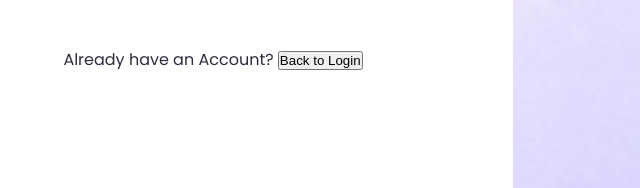
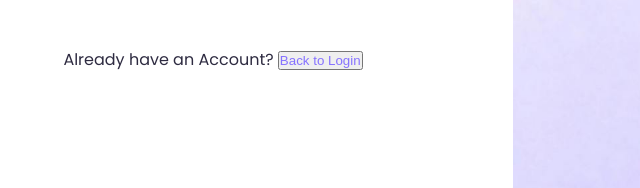
Before and after one commit to BSchoenth245/CSC3100_FinalProject, a plain HTML site: page index.html in a window 1280 px wide. Both pictures are taken after a click on the button "Need an account? Register here!". Shown: the part 593-781 px from the top of the page, 87-727 px from the left. Drawn offline with nearby package versions, Linux system fonts and the light colour scheme; some packages are replaced by stand-ins of ours; a script that the page names is missing.

Commit message:
fixing the stlye

```diff
--- a/index.html
+++ b/index.html
@@ -68,7 +68,7 @@
             </form>
             <p>
                 Already have an Account?
-                <button class="btn btn-link" type="button" id="btnSwapRegister">Back to Login</a>
+                <button type="button" id="btnSwapRegister">Back to Login</a>
             </p>
         </div>
     </div>
--- a/style/style.css
+++ b/style/style.css
@@ -113,11 +113,11 @@ form button:focus{
     outline: none;
     background-color: var(--text-color);
 }
-a{
+#btnSwapRegister{
     text-decoration: none;
     color: var(--accent-color);
 }
-a:hover{
+#btnSwapRegister:hover{
     text-decoration: underline;
 }
 @media(max-width: 1100px){
```
